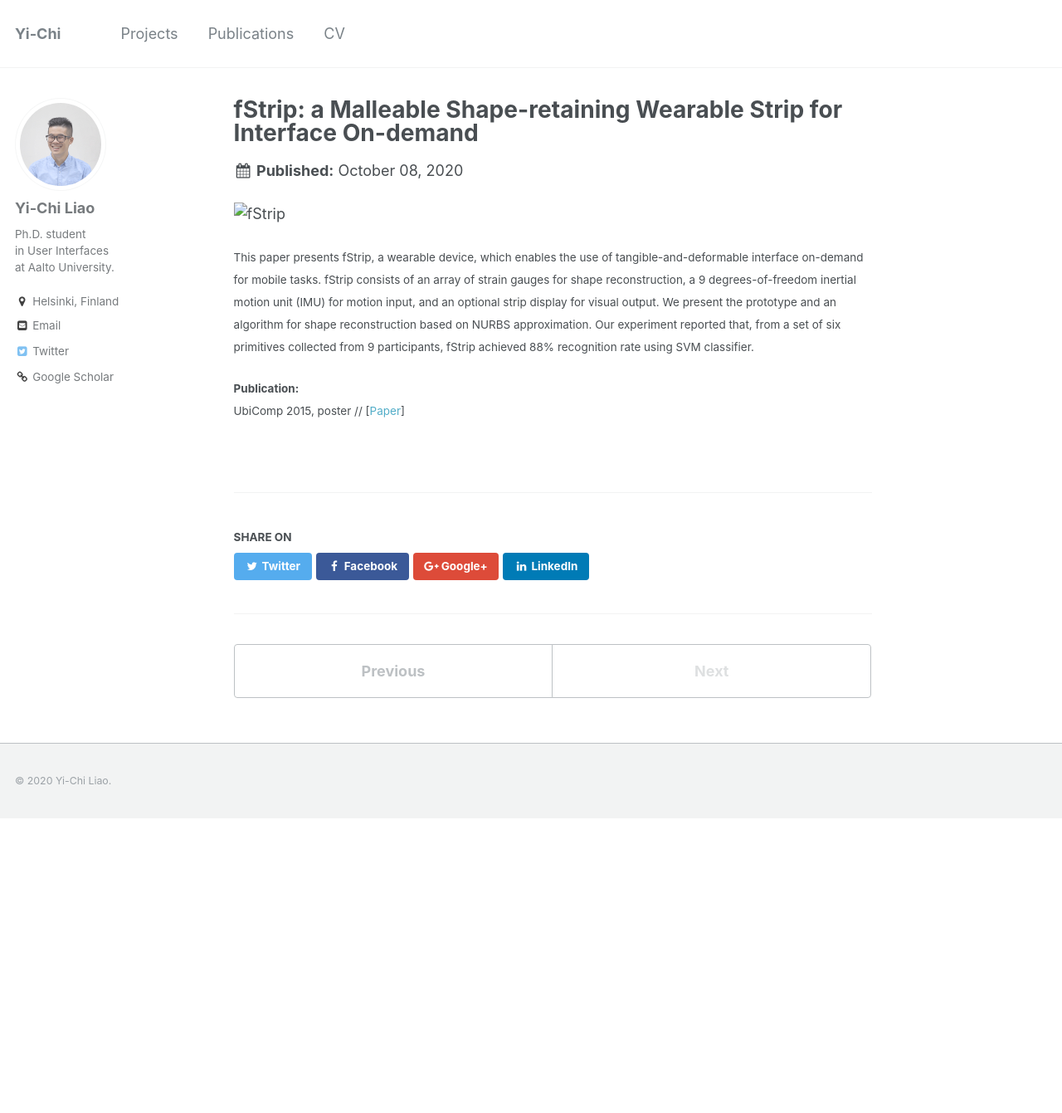
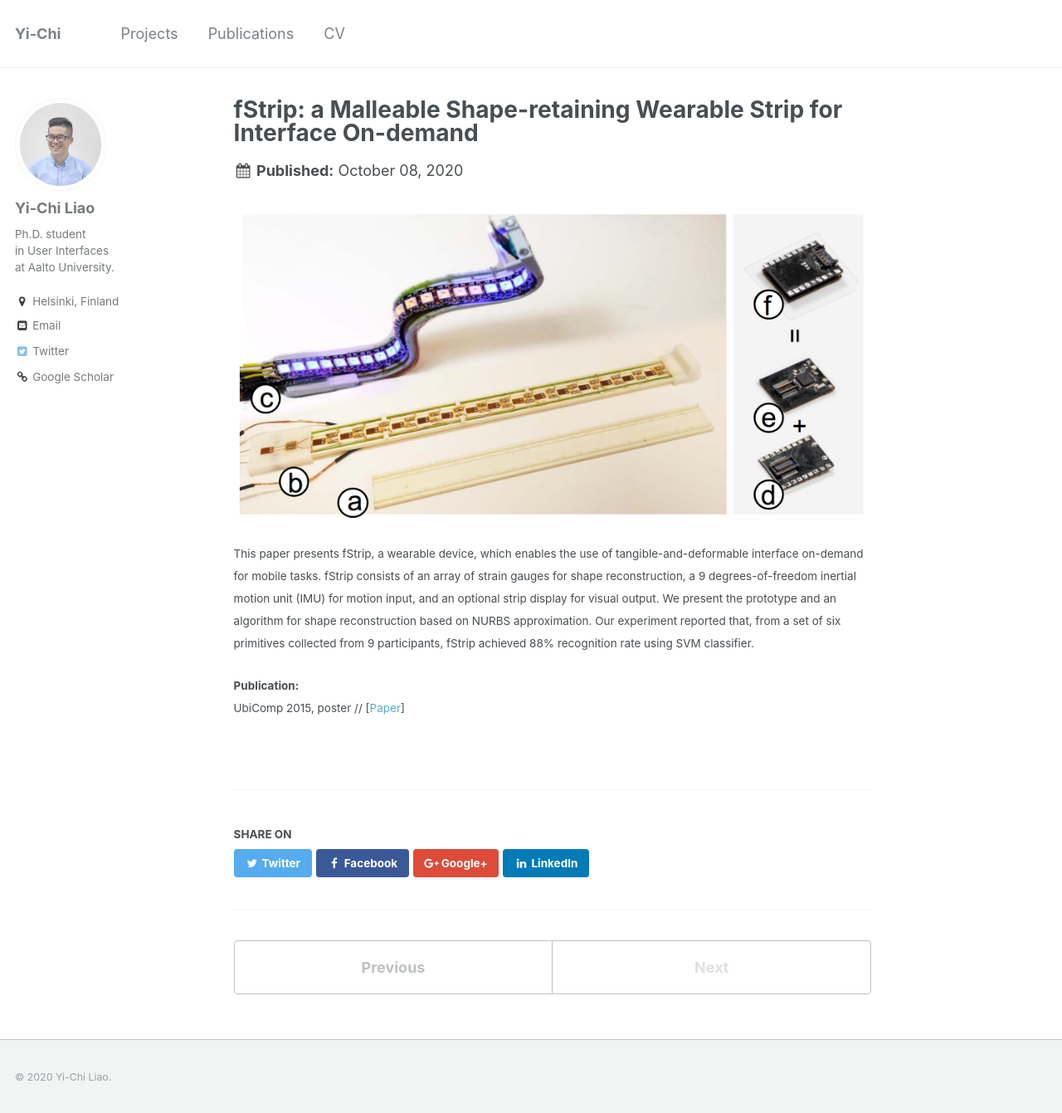
Before and after one commit to yichiliao/yichiliao.github.io, a Jekyll site: the page built from _portfolio/6-fstrip.md, in a window 1280 px wide and 1344 px high. Shown: the top 1341 px of the window at 83% size. Built offline with Jekyll 4.4.1, drawn with Linux system fonts in a browser that asks for light colours.

Commit message:
update publication

```diff
--- a/_portfolio/6-fstrip.md
+++ b/_portfolio/6-fstrip.md
@@ -4,7 +4,7 @@ excerpt: "This paper presents fStrip, a wearable device, which enables the use o
 collection: portfolio
 ---
 
-![fStrip](/images/fStrip.png)
+![fStrip](/images/fstrip/fStrip.png)
 
 
 <small>This paper presents fStrip, a wearable device, which enables the use of tangible-and-deformable interface on-demand for mobile tasks. fStrip consists of an array of strain gauges for shape reconstruction, a 9 degrees-of-freedom inertial motion unit (IMU) for motion input, and an optional strip display for visual output. We present the prototype and an algorithm for shape reconstruction based on NURBS approximation. Our experiment reported that, from a set of six primitives collected from 9 participants, fStrip achieved 88% recognition rate using SVM classifier.</small>
```
